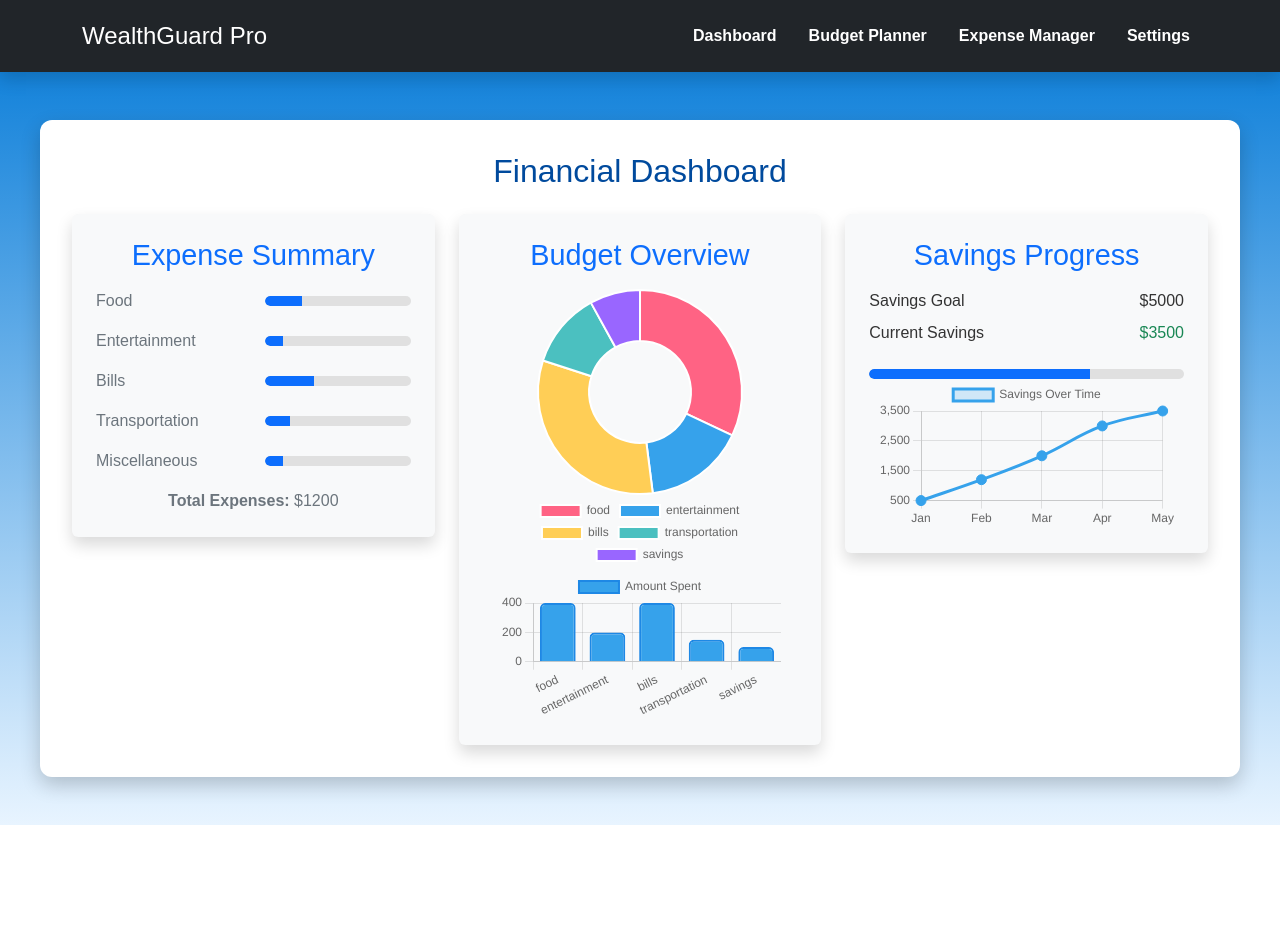
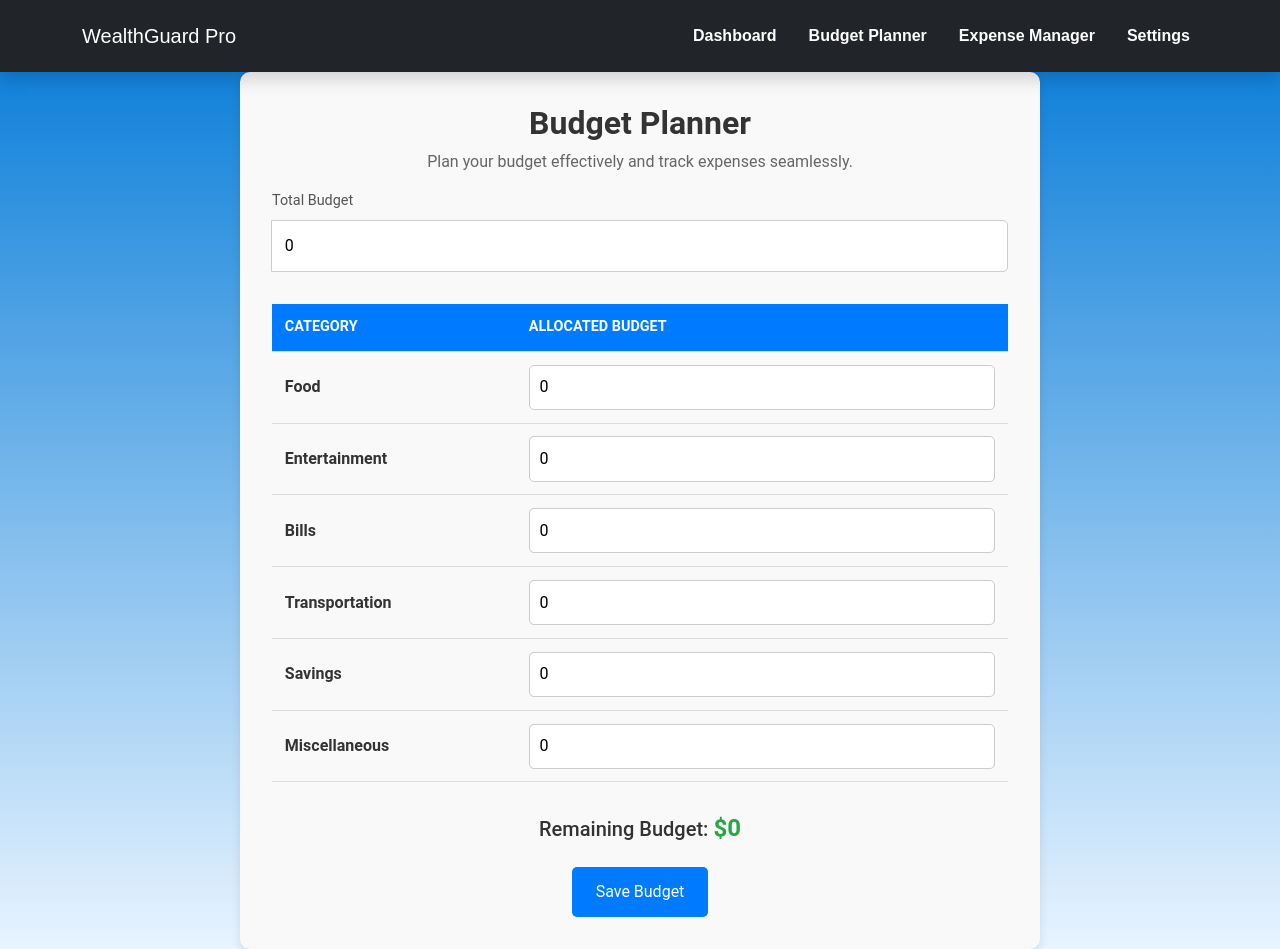
Before and after one commit to HayatDahraj11/React-Finance-Dashboard, a React (Vite) app: page /budget-planner in a window 1280 px wide. Before the commit this address led to /dashboard. Before the commit the page ends 825 px from the top, so only its background shows below. Built offline with nearby package versions, Linux system fonts and the light colour scheme; no server answers; sample sign-in values are in the browser's storage.

Commit message:
BudgetPlanner basic UI done routes and navbar added as well.

```diff
--- a/src/App.jsx
+++ b/src/App.jsx
@@ -1,10 +1,11 @@
-// src/App.jsx
 import { BrowserRouter as Router, Routes, Route, Navigate } from 'react-router-dom';
 import { AuthProvider } from './contexts/AuthContext';
 import Login from './pages/auth/Login';
 import Register from './pages/auth/Register';
 import ProtectedRoute from './components/ProtectedRoute';
 import Dashboard from './pages/dashboard/Dashboard';
+import BudgetPlanner from '../src/pages/BudgetPlanner.jsx';
+//features/budget/BudgetPlanner.jsx';
 
 function App() {
   return (
@@ -12,14 +13,8 @@ function App() {
       <Router>
         <Routes>
           {/* Public routes */}
-          <Route
-            path="/login"
-            element={<Login />}
-          />
-          <Route
-            path="/register"
-            element={<Register />}
-          />
+          <Route path="/login" element={<Login />} />
+          <Route path="/register" element={<Register />} />
 
           {/* Protected routes */}
           <Route
@@ -30,18 +25,20 @@ function App() {
               </ProtectedRoute>
             }
           />
+          <Route
+            path="/budget-planner"
+            element={
+              <ProtectedRoute>
+                <BudgetPlanner />
+              </ProtectedRoute>
+            }
+          />
 
           {/* Default route */}
-          <Route
-            path="/"
-            element={<Navigate to="/dashboard" />}
-          />
+          <Route path="/" element={<Navigate to="/dashboard" />} />
 
           {/* Catch all route */}
-          <Route
-            path="*"
-            element={<Navigate to="/" />}
-          />
+          <Route path="*" element={<Navigate to="/" />} />
         </Routes>
       </Router>
     </AuthProvider>
--- /dev/null
+++ b/src/pages/BudgetPlanner.jsx
@@ -0,0 +1,98 @@
+import React, { useState } from 'react';
+import Navbar from '../../src/pages/dashboard/Navbar.jsx';
+import '../styles/BudgetPlanner.css'
+
+
+const BudgetPlanner = () => {
+  const [categories, setCategories] = useState([
+    { name: 'Food', budget: 0 },
+    { name: 'Entertainment', budget: 0 },
+    { name: 'Bills', budget: 0 },
+    { name: 'Transportation', budget: 0 },
+    { name: 'Savings', budget: 0 },
+    { name: 'Miscellaneous', budget: 0 },
+  ]);
+  const [totalBudget, setTotalBudget] = useState(0);
+
+  const handleBudgetChange = (index, value) => {
+    const updatedCategories = [...categories];
+    updatedCategories[index].budget = parseInt(value) || 0;
+    setCategories(updatedCategories);
+  };
+
+  const handleTotalBudgetChange = (value) => {
+    setTotalBudget(parseInt(value) || 0);
+  };
+
+  const calculateRemaining = () => {
+    const totalAllocated = categories.reduce((acc, category) => acc + category.budget, 0);
+    return totalBudget - totalAllocated;
+  };
+
+  return (
+    <div>
+        <Navbar />
+    <div className="budget-planner-container">
+      <div className="budget-header text-center">
+        <h2 className="title">Budget Planner</h2>
+        <p className="subtitle">Plan your budget effectively and track expenses seamlessly.</p>
+      </div>
+
+      <div className="budget-input-section">
+        <div className="input-group total-budget">
+          <label htmlFor="totalBudget" className="input-label">Total Budget</label>
+          <input
+            type="number"
+            id="totalBudget"
+            className="input-field"
+            placeholder="Enter total budget"
+            value={totalBudget}
+            onChange={(e) => handleTotalBudgetChange(e.target.value)}
+          />
+        </div>
+      </div>
+
+      <div className="budget-table-wrapper">
+        <table className="budget-table">
+          <thead>
+            <tr>
+              <th>Category</th>
+              <th>Allocated Budget</th>
+            </tr>
+          </thead>
+          <tbody>
+            {categories.map((category, index) => (
+              <tr key={index} className="budget-row">
+                <td className="category-name">{category.name}</td>
+                <td>
+                  <input
+                    type="number"
+                    className="input-budget"
+                    placeholder="Enter amount"
+                    value={category.budget}
+                    onChange={(e) => handleBudgetChange(index, e.target.value)}
+                  />
+                </td>
+              </tr>
+            ))}
+          </tbody>
+        </table>
+      </div>
+
+      <div className="remaining-budget-section">
+        <h5 className="remaining-budget">
+          Remaining Budget: <span className={`remaining-amount ${calculateRemaining() < 0 ? 'negative' : 'positive'}`}>
+            ${calculateRemaining()}
+          </span>
+        </h5>
+      </div>
+
+      <div className="save-button-wrapper">
+        <button className="save-button">Save Budget</button>
+      </div>
+    </div>
+    </div>
+  );
+};
+
+export default BudgetPlanner;
--- a/src/pages/dashboard/Dashboard.jsx
+++ b/src/pages/dashboard/Dashboard.jsx
@@ -5,6 +5,7 @@ import { ExpenseSummary } from '../../../web-project/src/features/analytics/comp
 import '../../styles/dashboard.css';
 import BudgetOverview from '../../../web-project/src/features/analytics/components/BudgetOverview.jsx';
 import SavingsProgress from '../../../web-project/src/features/analytics/components/SavingsProgress.jsx';
+import Navbar from './Navbar.jsx';
 
 const Dashboard = () => {
   const { token } = useAuth();
@@ -30,29 +31,16 @@ const Dashboard = () => {
 
   return (
     <div>
-            <nav className="navbar navbar-expand-lg navbar-dark bg-dark shadow">
-                <div className="container">
-                    <h1 className="navbar-brand">WealthGuard Pro</h1>
-                    <ul className="navbar-nav ms-auto">
-                        <li className="nav-item"><a className="nav-link" href="/dashboard">Dashboard</a></li>
-                        <li className="nav-item"><a className="nav-link" href="/budget-planner">Budget Planner</a></li>
-                        <li className="nav-item"><a className="nav-link" href="/expense-manager">Expense Manager</a></li>
-                        <li className="nav-item"><a className="nav-link" href="/settings">Settings</a></li>
-                    </ul>
-                </div>
-            </nav>
-
+      <Navbar /> {/* Include Navbar */}
       <div className="dashboard-container container my-5">
         <header className="dashboard-header text-center mb-4">
           <h1>Financial Dashboard</h1>
         </header>
-
         <div className="row g-4">
           <div className="col-12 col-lg-4"><ExpenseSummary /></div>
           <div className="col-12 col-lg-4"><BudgetOverview /></div>
           <div className="col-12 col-lg-4"><SavingsProgress /></div>
         </div>
-
         {dashboardData && (
           <div className="mt-4 text-center">
             <p>Message: {dashboardData.msg}</p>
--- /dev/null
+++ b/src/pages/dashboard/Navbar.jsx
@@ -0,0 +1,65 @@
+// src/components/Navbar.jsx
+import React from 'react';
+import { Link, useLocation } from 'react-router-dom';
+import 'bootstrap/dist/css/bootstrap.min.css';
+
+const Navbar = () => {
+  const location = useLocation(); // To highlight the active link
+
+  return (
+    <nav className="navbar navbar-expand-lg navbar-dark bg-dark shadow">
+      <div className="container">
+        <Link className="navbar-brand" to="/dashboard">WealthGuard Pro</Link>
+        <button
+          className="navbar-toggler"
+          type="button"
+          data-bs-toggle="collapse"
+          data-bs-target="#navbarNav"
+          aria-controls="navbarNav"
+          aria-expanded="false"
+          aria-label="Toggle navigation"
+        >
+          <span className="navbar-toggler-icon"></span>
+        </button>
+        <div className="collapse navbar-collapse" id="navbarNav">
+          <ul className="navbar-nav ms-auto">
+            <li className="nav-item">
+              <Link
+                className={`nav-link ${location.pathname === '/dashboard' ? 'active' : ''}`}
+                to="/dashboard"
+              >
+                Dashboard
+              </Link>
+            </li>
+            <li className="nav-item">
+              <Link
+                className={`nav-link ${location.pathname === '/budget-planner' ? 'active' : ''}`}
+                to="/budget-planner"
+              >
+                Budget Planner
+              </Link>
+            </li>
+            <li className="nav-item">
+              <Link
+                className={`nav-link ${location.pathname === '/expense-manager' ? 'active' : ''}`}
+                to="/expense-manager"
+              >
+                Expense Manager
+              </Link>
+            </li>
+            <li className="nav-item">
+              <Link
+                className={`nav-link ${location.pathname === '/settings' ? 'active' : ''}`}
+                to="/settings"
+              >
+                Settings
+              </Link>
+            </li>
+          </ul>
+        </div>
+      </div>
+    </nav>
+  );
+};
+
+export default Navbar;
--- /dev/null
+++ b/src/styles/BudgetPlanner.css
@@ -0,0 +1,133 @@
+/* budgetplanner.css */
+.budget-planner-container {
+    max-width: 800px;
+    margin: 0 auto;
+    padding: 2rem;
+    background: #f9f9f9;
+    border-radius: 10px;
+    box-shadow: 0 4px 10px rgba(0, 0, 0, 0.1);
+    font-family: 'Roboto', sans-serif;
+  }
+
+  .budget-header .title {
+    font-size: 2rem;
+    font-weight: bold;
+    color: #333;
+  }
+
+  .budget-header .subtitle {
+    font-size: 1rem;
+    color: #666;
+    margin-bottom: 1rem;
+  }
+
+  .budget-input-section {
+    margin-bottom: 2rem;
+  }
+
+  .input-group {
+    display: flex;
+    flex-direction: column;
+    margin-bottom: 1rem;
+  }
+
+  .input-label {
+    font-size: 0.9rem;
+    color: #555;
+    margin-bottom: 0.5rem;
+  }
+
+  .input-field {
+    padding: 0.8rem;
+    font-size: 1rem;
+    border: 1px solid #ccc;
+    border-radius: 5px;
+    transition: all 0.3s ease;
+  }
+
+  .input-field:focus {
+    outline: none;
+    border-color: #007bff;
+    box-shadow: 0 0 5px rgba(0, 123, 255, 0.5);
+  }
+
+  .budget-table-wrapper {
+    overflow-x: auto;
+  }
+
+  .budget-table {
+    width: 100%;
+    border-collapse: collapse;
+  }
+
+  .budget-table th, .budget-table td {
+    padding: 0.8rem;
+    text-align: left;
+    border-bottom: 1px solid #ddd;
+  }
+
+  .budget-table th {
+    background: #007bff;
+    color: white;
+    text-transform: uppercase;
+    font-size: 0.9rem;
+  }
+
+  .budget-table .category-name {
+    font-weight: bold;
+    color: #333;
+  }
+
+  .input-budget {
+    padding: 0.6rem;
+    font-size: 1rem;
+    border: 1px solid #ccc;
+    border-radius: 5px;
+    width: 100%;
+    box-sizing: border-box;
+    transition: all 0.3s ease;
+  }
+
+  .input-budget:focus {
+    outline: none;
+    border-color: #28a745;
+    box-shadow: 0 0 5px rgba(40, 167, 69, 0.5);
+  }
+
+  .remaining-budget-section {
+    margin-top: 2rem;
+    text-align: center;
+  }
+
+  .remaining-budget .remaining-amount {
+    font-size: 1.5rem;
+    font-weight: bold;
+  }
+
+  .remaining-budget .remaining-amount.positive {
+    color: #28a745;
+  }
+
+  .remaining-budget .remaining-amount.negative {
+    color: #dc3545;
+  }
+
+  .save-button-wrapper {
+    text-align: center;
+    margin-top: 1.5rem;
+  }
+
+  .save-button {
+    padding: 0.8rem 1.5rem;
+    font-size: 1rem;
+    color: white;
+    background: #007bff;
+    border: none;
+    border-radius: 5px;
+    cursor: pointer;
+    transition: all 0.3s ease;
+  }
+
+  .save-button:hover {
+    background: #0056b3;
+  }
```
Lines whose indentation alone changed are shown as unchanged.
